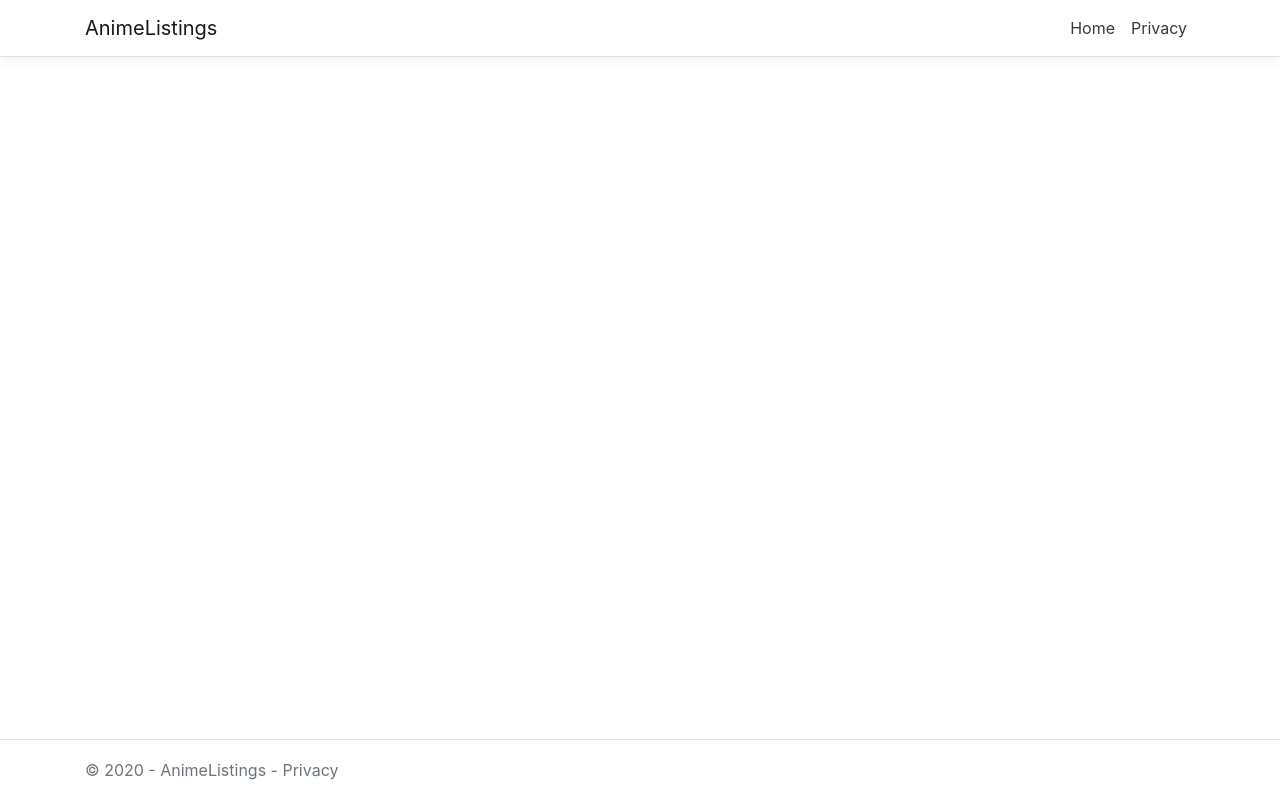
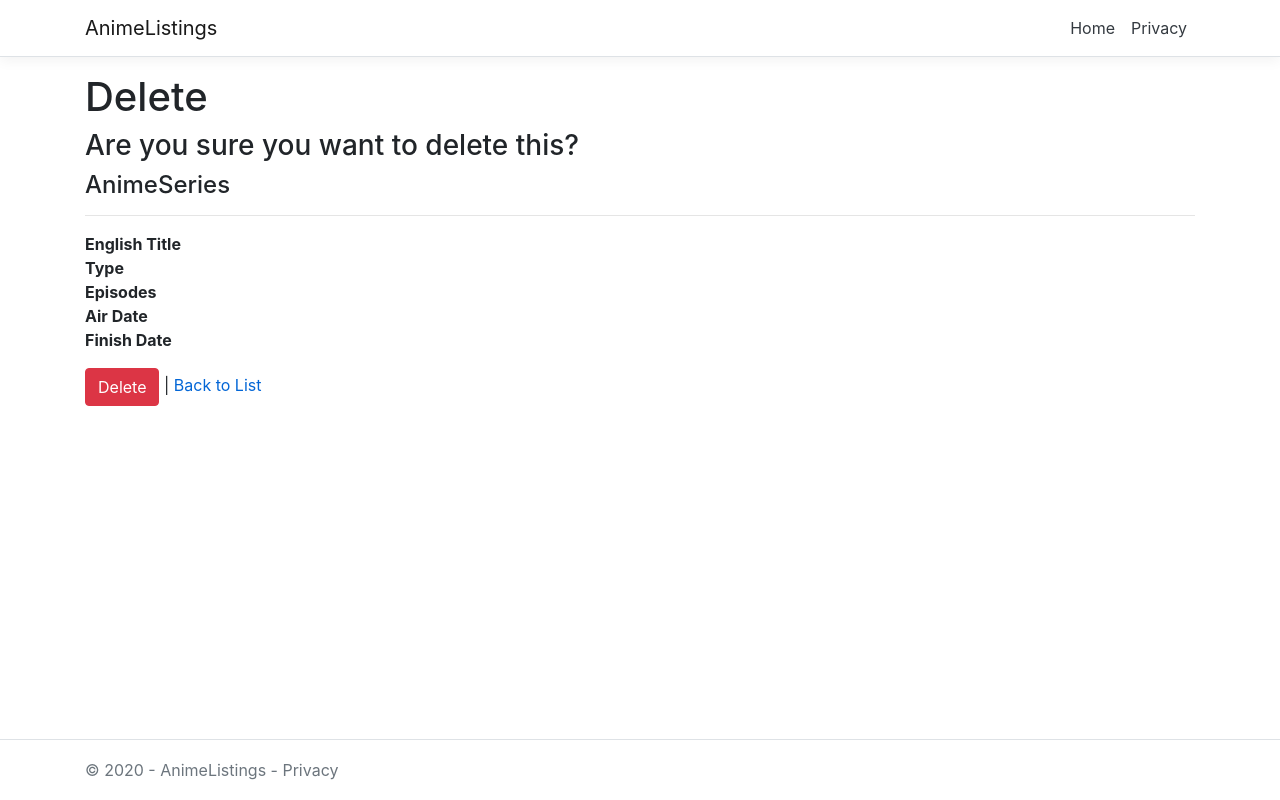
Before and after one commit to SeriesLister/SeriesLister-Angular-SPA, an Angular app: page /admin/animeseries/delete/1 in a window 1280 px wide. Before the commit this address led to /. Built offline with nearby package versions, Linux system fonts and the light colour scheme; no server answers.

Commit message:
Added delete and fixed date time of series

```diff
--- a/src/app/admin/animeseries/AnimeSeries.ts
+++ b/src/app/admin/animeseries/AnimeSeries.ts
@@ -5,10 +5,10 @@ export class AnimeSeries {
     englishTitle: string;
     type: string;
     episodes: number;
-    releaseDate: Date;
-    finishDate: Date;
+    releaseDate: string;
+    finishDate: string;
 
-    public constructor(id: number, title: string, type: string, episodes: number, releaseDate: Date, finishDate: Date) {
+    public constructor(id: number, title: string, type: string, episodes: number, releaseDate: string, finishDate: string) {
         this.id = id;
         this.englishTitle = title;
         this.type = type;
@@ -16,5 +16,4 @@ export class AnimeSeries {
         this.releaseDate = releaseDate;
         this.finishDate = finishDate;
     }
-
 }
--- a/src/app/admin/animeseries/animeseries.component.html
+++ b/src/app/admin/animeseries/animeseries.component.html
@@ -59,15 +59,15 @@
                     {{anime.episodes}}
                 </td>
                 <td>
-                    {{anime.releaseDate | date:'MM-dd-yyyy'}}
+                    {{anime.releaseDate}}
                 </td>
                 <td>
-                    {{anime.finishDate | date:'MM-dd-yyyy'}}
+                    {{anime.finishDate}}
                 </td>
                 <td>
                     <a routerLink="edit/{{anime.id}}">Edit</a> |
                     <a routerLink="details/{{anime.id}}">Details</a> |
-                    <a routerLink="#">Delete</a>
+                    <a routerLink="delete/{{anime.id}}">Delete</a>
                 </td>
             </tr>
     </tbody>
--- a/src/app/admin/animeseries/animeseries.component.ts
+++ b/src/app/admin/animeseries/animeseries.component.ts
@@ -32,7 +32,8 @@ export class AnimeseriesComponent implements OnInit {
     this.currentPage = page;
     this.animeService.getAnimeSeries(page).subscribe(data => {
       this.lastPage = data['lastPage'];
-      this.series = data['animeSeries'];
+      // this.series = data['animeSeries'];
+      this.series = this.animeService.scrubSeriesA(data['animeSeries']);
     });
   }
 
--- a/src/app/admin/animeseries/delete/delete.component.html
+++ b/src/app/admin/animeseries/delete/delete.component.html
@@ -1 +1,42 @@
-<p>delete works!</p>
+<h1>Delete</h1>
+
+<h3>Are you sure you want to delete this?</h3>
+<div>
+    <h4>AnimeSeries</h4>
+    <hr />
+    <dl class="row">
+        <dt class = "col-sm-2">
+            English Title
+        </dt>
+        <dd class = "col-sm-10">
+            {{series?.englishTitle}}
+        </dd>
+        <dt class = "col-sm-2">
+            Type
+        </dt>
+        <dd class = "col-sm-10">
+            {{series?.type}}
+        </dd>
+        <dt class = "col-sm-2">
+            Episodes
+        </dt>
+        <dd class = "col-sm-10">
+            {{series?.episodes}}
+        </dd>
+        <dt class = "col-sm-2">
+            Air Date
+        </dt>
+        <dd class = "col-sm-10">
+            {{series?.releaseDate}}
+        </dd>
+        <dt class = "col-sm-2">
+            Finish Date
+        </dt>
+        <dd class = "col-sm-10">
+            {{series?.finishDate}}
+        </dd>
+    </dl>
+
+    <button type="button" class="btn btn-danger" (click)="delete()">Delete</button> |
+    <a routerLink="/admin/animeseries">Back to List</a>
+</div>
--- a/src/app/admin/animeseries/delete/delete.component.ts
+++ b/src/app/admin/animeseries/delete/delete.component.ts
@@ -1,4 +1,8 @@
 import { Component, OnInit } from '@angular/core';
+import { AnimeSeries } from '../AnimeSeries';
+import { AnimeService } from 'src/app/services/anime.service';
+import { ActivatedRoute, Router } from '@angular/router';
+import { AlertService, Status, Alert } from 'src/app/services/alert.service';
 
 @Component({
   selector: 'app-delete',
@@ -7,9 +11,41 @@ import { Component, OnInit } from '@angular/core';
 })
 export class DeleteComponent implements OnInit {
 
-  constructor() { }
+  public series: AnimeSeries;
+
+  public submitted: boolean = false;
+
+  constructor(private animeService: AnimeService,
+    private route: ActivatedRoute,
+    private redirect: Router,
+    private notification: AlertService) { }
 
   ngOnInit(): void {
+    var id = Number.parseInt(this.route.snapshot.paramMap.get('id'));
+    this.getSeries(id);
+  }
+
+  public getSeries(id: number = 0) {
+    if (id < 1) {
+      return;
+    }
+
+    this.animeService.getAnimeDetails(id).subscribe(data => {
+      this.series = this.animeService.scrubSeries(data);
+    });
+  }
+
+  public delete() {
+    this.submitted = true;
+    this.animeService.deleteSeries(this.series.id).subscribe(data => {
+      if (data['result'] === true) {
+        this.notification.add(new Alert("Series: " + this.series.englishTitle + " has been deleted.", Status.SUCCESS));
+        this.redirect.navigateByUrl('/admin/animeseries');
+      } else {
+        this.notification.add(new Alert("Couldn't delete the series", Status.DANGER));
+        this.submitted = false;
+      }
+    });
   }
 
 }
--- a/src/app/admin/animeseries/details/details.component.html
+++ b/src/app/admin/animeseries/details/details.component.html
@@ -26,13 +26,13 @@
             Air Date
         </dt>
         <dd class = "col-sm-10">
-            {{series?.releaseDate | date:'MM-dd-yyyy'}}
+            {{series?.releaseDate}}
         </dd>
         <dt class = "col-sm-2">
             Finish Date
         </dt>
         <dd class = "col-sm-10">
-            {{series?.finishDate | date:'MM-dd-yyyy'}}
+            {{series?.finishDate}}
         </dd>
     </dl>
 </div>
--- a/src/app/admin/animeseries/details/details.component.ts
+++ b/src/app/admin/animeseries/details/details.component.ts
@@ -26,7 +26,7 @@ export class DetailsComponent implements OnInit {
     }
 
     this.animeService.getAnimeDetails(id).subscribe(data => {
-      this.series = data;
+      this.series = this.animeService.scrubSeries(data);
     });
   }
 
--- a/src/app/admin/animeseries/edit/edit.component.html
+++ b/src/app/admin/animeseries/edit/edit.component.html
@@ -20,11 +20,11 @@
             </div>
             <div class="form-group">
                 <label for="releaseDate" class="control-label">Release Date</label>
-                <input type="date" id="releaseDate" value="{{series?.releaseDate | date:'yyyy-MM-dd'}}" formControlName="releaseDate" class="form-control" />
+                <input type="date" id="releaseDate" value="{{series?.releaseDate}}" formControlName="releaseDate" class="form-control" />
             </div>
             <div class="form-group">
                 <label for="finishDate" class="control-label">Release Date</label>
-                <input type="date" id="finishDate" value="{{series?.finishDate | date:'yyyy-MM-dd'}}" formControlName="finishDate" class="form-control" />
+                <input type="date" id="finishDate" value="{{series?.finishDate}}" formControlName="finishDate" class="form-control" />
             </div>
             <div class="form-group">
                 <button type="submit" [disabled]="this.submitted" class="btn btn-primary">Save</button>
--- a/src/app/admin/animeseries/edit/edit.component.ts
+++ b/src/app/admin/animeseries/edit/edit.component.ts
@@ -45,12 +45,9 @@ export class EditComponent implements OnInit {
     var eTitle : string = this.form.get('englishTitle').value;
     var type : string = this.form.get('type').value;
     var episodes : number = this.form.get('episodes').value;
-    var releaseDate : Date =  this.form.get('releaseDate').value;
-    var finishDate : Date = this.form.get('finishDate').value;
+    var releaseDate : string =  this.form.get('releaseDate').value;
+    var finishDate : string = this.form.get('finishDate').value;
     var newSeries : AnimeSeries = new AnimeSeries(id, eTitle, type, episodes, releaseDate, finishDate);
-
-    console.log(this.series);
-    console.log(newSeries);
 
     if (JSON.stringify(this.series) === JSON.stringify(newSeries)) {
       this.submitted = false;
@@ -74,7 +71,7 @@ export class EditComponent implements OnInit {
     }
 
     this.animeService.getAnimeDetails(id).subscribe(data => {
-      this.series = data;
+      this.series = this.animeService.scrubSeries(data, true);
       this.updateForm();
     });
   }
--- a/src/app/app-routing.module.ts
+++ b/src/app/app-routing.module.ts
@@ -7,6 +7,7 @@ import { AnimeseriesComponent } from './admin/animeseries/animeseries.component'
 import { PrivacyComponent } from './privacy/privacy.component';
 import { EditComponent } from './admin/animeseries/edit/edit.component';
 import { DetailsComponent } from './admin/animeseries/details/details.component';
+import { DeleteComponent } from './admin/animeseries/delete/delete.component';
 
 const routes: Routes = [
   { path: '', component: LandingComponent, pathMatch: 'full' },
@@ -14,7 +15,8 @@ const routes: Routes = [
   { path: 'admin/animeseries', component: AnimeseriesComponent },
   { path: 'privacy', component: PrivacyComponent },
   { path: 'admin/animeseries/edit/:id', component: EditComponent },
-  { path: 'admin/animeseries/details/:id', component: DetailsComponent }
+  { path: 'admin/animeseries/details/:id', component: DetailsComponent },
+  { path: 'admin/animeseries/delete/:id', component: DeleteComponent }
 ];
 
 @NgModule({
--- a/src/app/services/anime.service.ts
+++ b/src/app/services/anime.service.ts
@@ -4,6 +4,7 @@ import { Observable } from 'rxjs';
 import { tap, catchError } from 'rxjs/operators'
 import { AnimeSeries } from '../admin/animeseries/AnimeSeries';
 import { identifierModuleUrl } from '@angular/compiler';
+import { DatePipe } from '@angular/common';
 
 @Injectable({
   providedIn: 'root'
@@ -16,7 +17,7 @@ export class AnimeService {
     headers: new HttpHeaders({ 'Content-Type': 'application/json' })
   };
 
-  constructor(private http: HttpClient) { }
+  constructor(private http: HttpClient, private date: DatePipe) { }
 
   getAnimeSeries(page: number = 1): Observable<AnimeSeries[]> {
     return this.http.get<AnimeSeries[]>(this.baseURL + '?page=' + page)
@@ -31,4 +32,29 @@ export class AnimeService {
     return this.http.put(this.baseURL + "/edit/" + series.id, series, this.httpOptions);
   }
 
+  deleteSeries(id: number = 0) : Observable<any> {
+    if (id === 0) {
+      return;
+    }
+    return this.http.delete(this.baseURL + "/delete/" + id, this.httpOptions);
+  }
+
+  public scrubSeriesA(series: AnimeSeries[], EUFormat: boolean = false) : AnimeSeries[] {
+    var dateFormat : string = EUFormat ? 'yyyy-MM-dd' : 'MM-dd-yyyy';
+    var temp : AnimeSeries[] = [];
+    series.forEach(element => {
+      element.finishDate = this.date.transform(element.finishDate, dateFormat);
+      element.releaseDate = this.date.transform(element.releaseDate, dateFormat);
+      temp.push(element);
+    });
+    return temp;
+  }
+
+  public scrubSeries(series: AnimeSeries, EUFormat: boolean = false) : AnimeSeries {
+    var dateFormat : string = EUFormat ? 'yyyy-MM-dd' : 'MM-dd-yyyy';
+    series.finishDate = this.date.transform(series.finishDate, dateFormat);
+    series.releaseDate = this.date.transform(series.releaseDate, dateFormat);
+    return series;
+  }
+
 }
```
